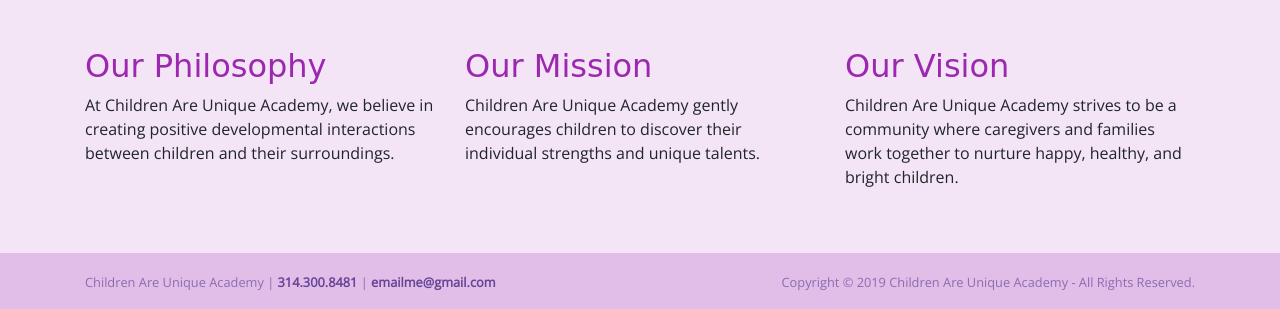
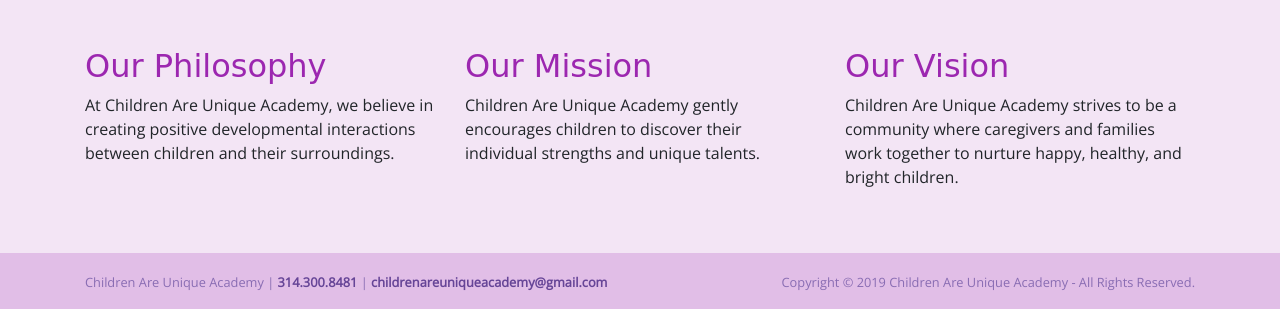
Before and after one commit to bitPimps/childrenareuniqueacademy.com, a PHP site: page / in a window 1280 px wide. Shown: the part 3424-3733 px from the top of the page. Run offline with PHP 8.4, Linux system fonts and the light colour scheme; some libraries are stand-ins or nearby versions; some web fonts are replaced.

Commit message:
Email address
Updating Annette's email address

```diff
--- a/wwwRoot/contact/index.php
+++ b/wwwRoot/contact/index.php
@@ -21,7 +21,7 @@
 					<div class="col-md-4">
 						<h3>Phone &amp; Email</h3>
 						<p>314-300-8481<br>
-							<a href="mailto:asmoote11@yahoo.com">asmoote11@yahoo.com</a></p>
+							<a href="mailto:childrenareuniqueacademy@gmail.com">childrenareuniqueacademy@gmail.com</a></p>
 						<h3>Hours</h3>
 						<p>Sunday - Saturday<br>
 							6:00 am - 9:00 pm</p>
--- a/wwwRoot/inc/footer.php
+++ b/wwwRoot/inc/footer.php
@@ -21,7 +21,7 @@
 				<div class="container">
 					<div class="row pt-3">
 						<div class="col-md-6 contact-info">
-							<p><small>Children Are Unique Academy | <a href="tel:+13143008481">314.300.8481</a> | <a href="mailto:emailme@gmail.com">emailme@gmail.com</a></small></p>
+							<p><small>Children Are Unique Academy | <a href="tel:+13143008481">314.300.8481</a> | <a href="mailto:childrenareuniqueacademy@gmail.com">childrenareuniqueacademy@gmail.com</a></small></p>
 						</div>
 						<div class="col-md-6 copyright">
 							<p><small>Copyright &copy; <?php echo date("Y") ?> Children Are Unique Academy - All Rights Reserved.</small></p>
```
